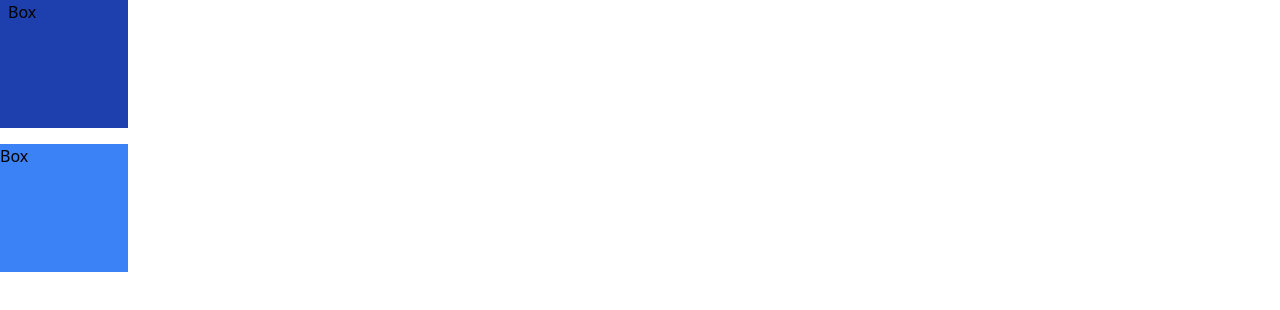
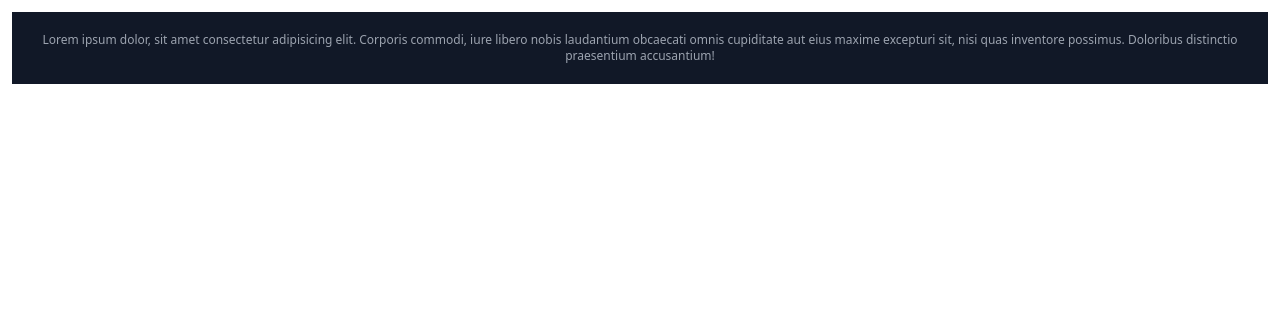
Before and after one commit to yomiaishida/Tailwind, a website: page index.html in a window 1280 px wide. Drawn offline with Linux system fonts and the light colour scheme.

Commit message:
Styling text: fontFamily, textSize, alingn, color

```diff
--- a/index.html
+++ b/index.html
@@ -6,8 +6,9 @@
   <link href="/dist/output.css" rel="stylesheet">
   <!-- <script src="https://cdn.tailwindcss.com"></script> -->
 </head>
-<body class="">
-  <div class="bg-blue-800 w-32 h-32 mb-4 px-2">Box</div>
-  <div class="bg-blue-500 w-32 h-32 mt-4">Box</div>
+<body class="font-sans text-gray-900">
+  <!-- <div class="bg-blue-800 w-32 h-32 mb-4 px-2">Box</div>
+  <div class="bg-blue-500 w-32 h-32 mt-4">Box</div> -->
+  <p class="text-xs text-center m-3 p-5 text-gray-400 bg-gray-900">Lorem ipsum dolor, sit amet consectetur adipisicing elit. Corporis commodi, iure libero nobis laudantium obcaecati omnis cupiditate aut eius maxime excepturi sit, nisi quas inventore possimus. Doloribus distinctio praesentium accusantium!</p>
 </body>
 </html>
```
Also changed, not shown: dist/output.css.
